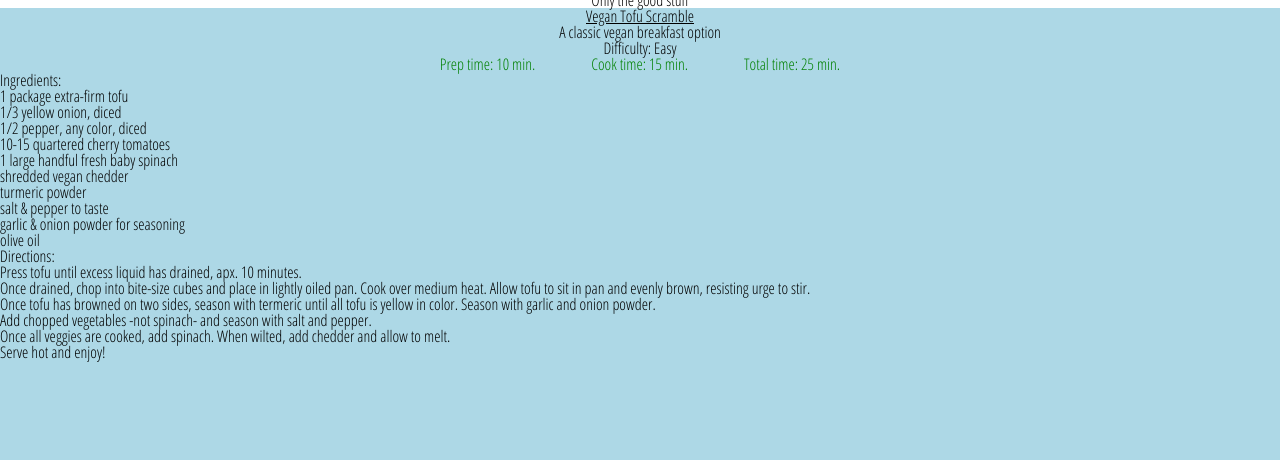
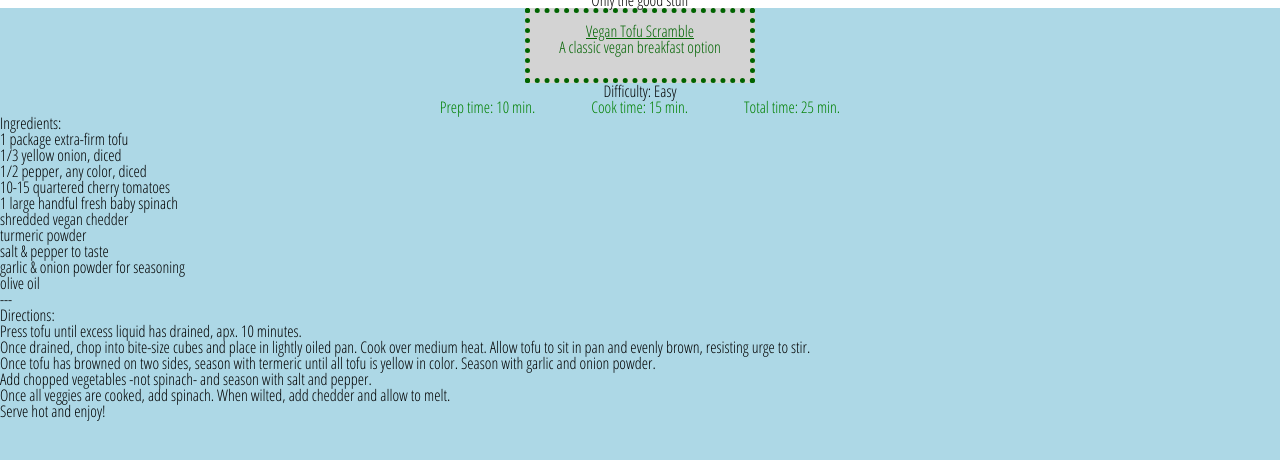
Before and after one commit to valeriepierson/veganblog, a plain HTML site: page index.html in a window 1280 px wide. Shown: the part 78-538 px from the top of the page. Drawn offline with Linux system fonts and the light colour scheme.

Commit message:
Added box and border

```diff
--- a/assets/css/reset.css
+++ b/assets/css/reset.css
@@ -1,7 +1,4 @@
-/* http://meyerweb.com/eric/tools/css/reset/
-   v2.0 | 20110126
-   License: none (public domain)
-*/
+
 
 html, body, div, span, applet, object, iframe,
 h1, h2, h3, h4, h5, h6, p, blockquote, pre,
--- a/assets/css/style.css
+++ b/assets/css/style.css
@@ -54,3 +54,17 @@ h2, h5 {
     flex-direction: column;
 
 }
+
+#recipe {
+    color: darkgreen;
+    height: 45px;
+    width: 200px;
+    background-color: lightgray;
+    border-width: 5px;
+    border-style: dotted;
+    border-color: darkgreen;
+    padding: 10px;
+    text-align: center;
+    margin: auto;
+
+}
--- a/index.html
+++ b/index.html
@@ -24,8 +24,10 @@
     </header>
 
 
-    <h2> <u>Vegan Tofu Scramble</u></h2>
-    <h5>A classic vegan breakfast option</h5>
+    <div id="recipe">
+        <h2> <u>Vegan Tofu Scramble</u></h2>
+        <h5>A classic vegan breakfast option</h5>
+    </div>
 
    <div id="difficulty">
     <p>Difficulty: Easy</p>
@@ -54,6 +56,8 @@
             <li>olive oil</li>
         </ul>
 
+    <p> --- </p>
+
     <p>Directions:</p>
 
         <ol>
```
Also changed, not shown: 1 other file.
